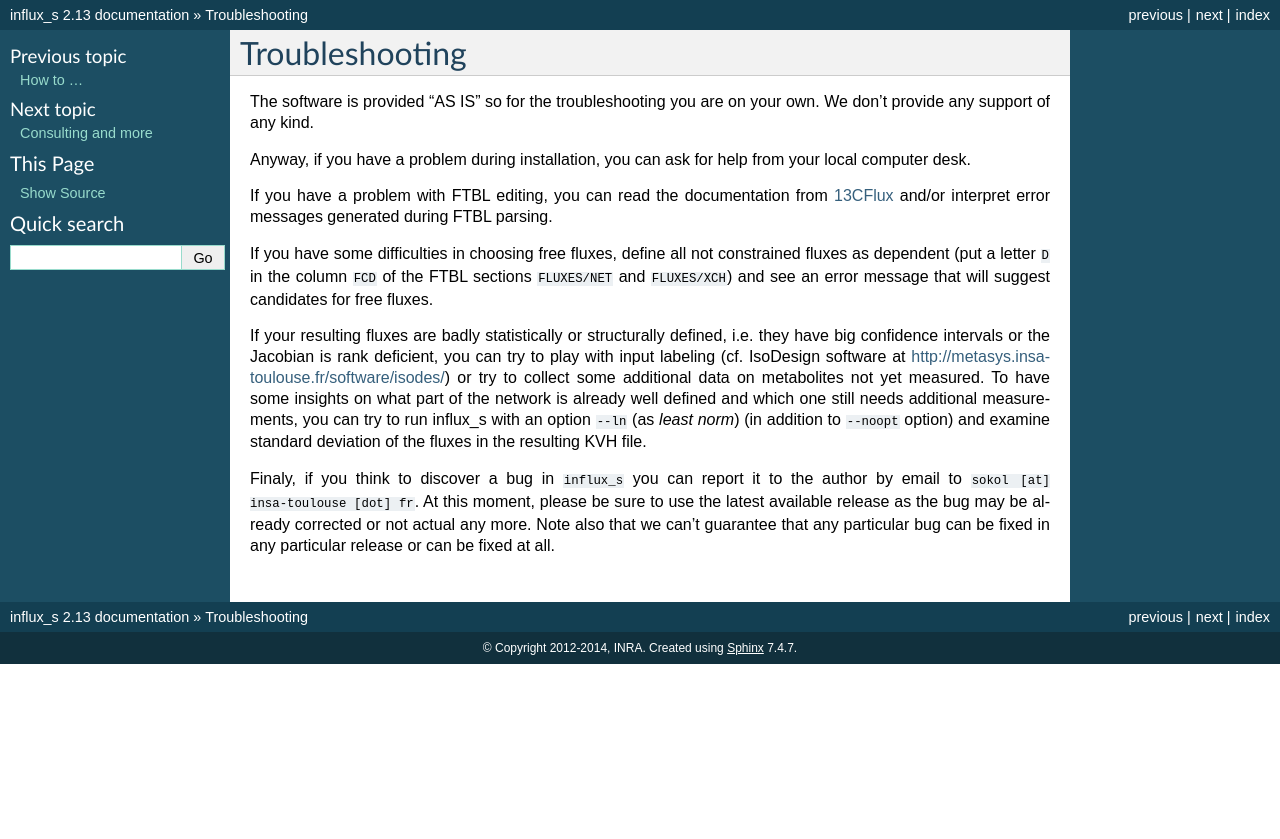
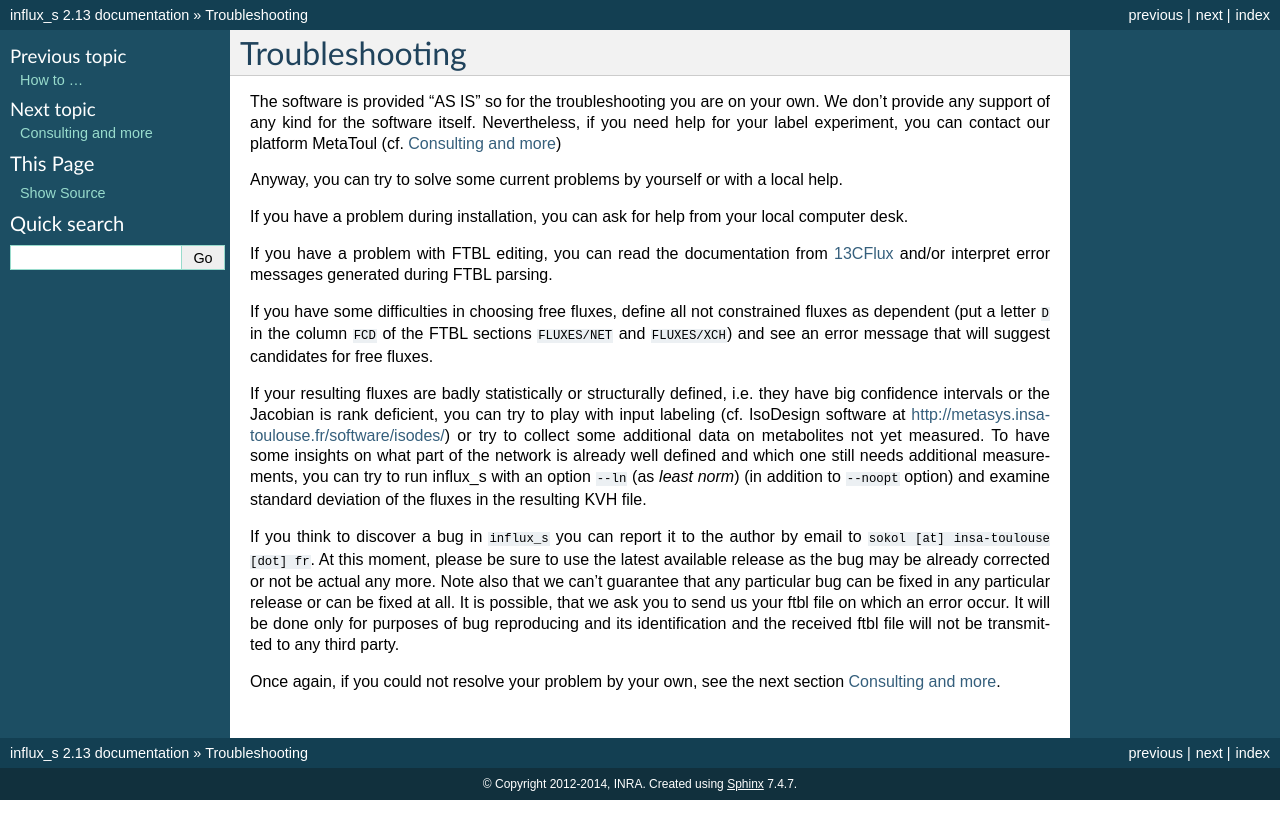
Before and after one commit to sgsokol/influx, a Sphinx documentation site: the page built from doc/trouble.rst, in a window 1280 px wide. Shown: the top 839 px of the page. Built offline with Sphinx 7.4.7, drawn with Linux system fonts in a browser that asks for light colours.

Commit message:
added Consulting section mention

```diff
--- a/doc/trouble.rst
+++ b/doc/trouble.rst
@@ -5,9 +5,11 @@
 Troubleshooting
 ===============
 
-The software is provided "AS IS" so for the troubleshooting you are on your own. We don't provide any support of any kind.
+The software is provided "AS IS" so for the troubleshooting you are on your own. We don't provide any support of any kind for the software itself. Nevertheless, if you need help for your label experiment, you can contact our platform MetaToul (cf. :doc:`Consulting and more <consulting>`)
 
-Anyway, if you have a problem during installation, you can ask for help from your local computer desk.
+Anyway, you can try to solve some current problems by yourself or with a local help.
+
+If you have a problem during installation, you can ask for help from your local computer desk.
 
 If you have a problem with FTBL editing, you can read the documentation from `13CFlux <https://www.13cflux.net>`_ and/or interpret error messages generated during FTBL parsing.
 
@@ -15,4 +17,6 @@ If you have some difficulties in choosing free fluxes, define all not constraine
 
 If your resulting fluxes are badly statistically or structurally defined, i.e. they have big confidence intervals or the Jacobian is rank deficient, you can try to play with input labeling (cf. IsoDesign software at http://metasys.insa-toulouse.fr/software/isodes/) or try to collect some additional data on metabolites not yet measured. To have some insights on what part of the network is already well defined and which one still needs additional measurements, you can try to run influx_s with an option ``--ln`` (as `least norm`) (in addition to ``--noopt`` option) and examine standard deviation of the fluxes in the resulting KVH file.
 
-Finaly, if you think to discover a bug in ``influx_s`` you can report it to the author by email to ``sokol [at] insa-toulouse [dot] fr``. At this moment, please be sure to use the latest available release as the bug may be already corrected or not actual any more. Note also that we can't guarantee that any particular bug can be fixed in any particular release or can be fixed at all.
+If you think to discover a bug in ``influx_s`` you can report it to the author by email to ``sokol [at] insa-toulouse [dot] fr``. At this moment, please be sure to use the latest available release as the bug may be already corrected or not be actual any more. Note also that we can't guarantee that any particular bug can be fixed in any particular release or can be fixed at all. It is possible, that we ask you to send us your ftbl file on which an error occur. It will be done only for purposes of bug reproducing and its identification and the received ftbl file will not be transmitted to any third party.
+
+Once again, if you could not resolve your problem by your own, see the next section  :doc:`Consulting and more <consulting>`.
```
